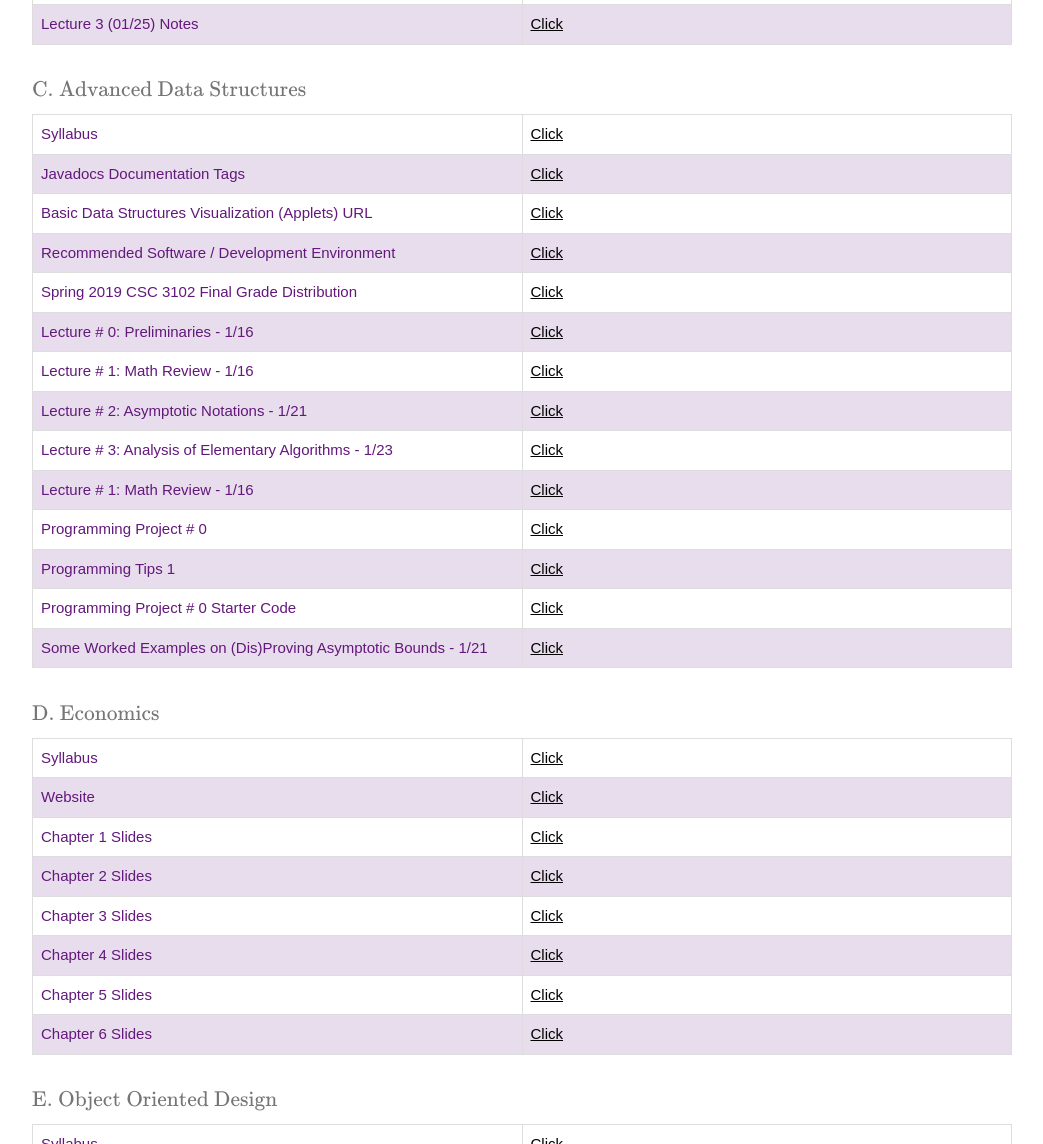
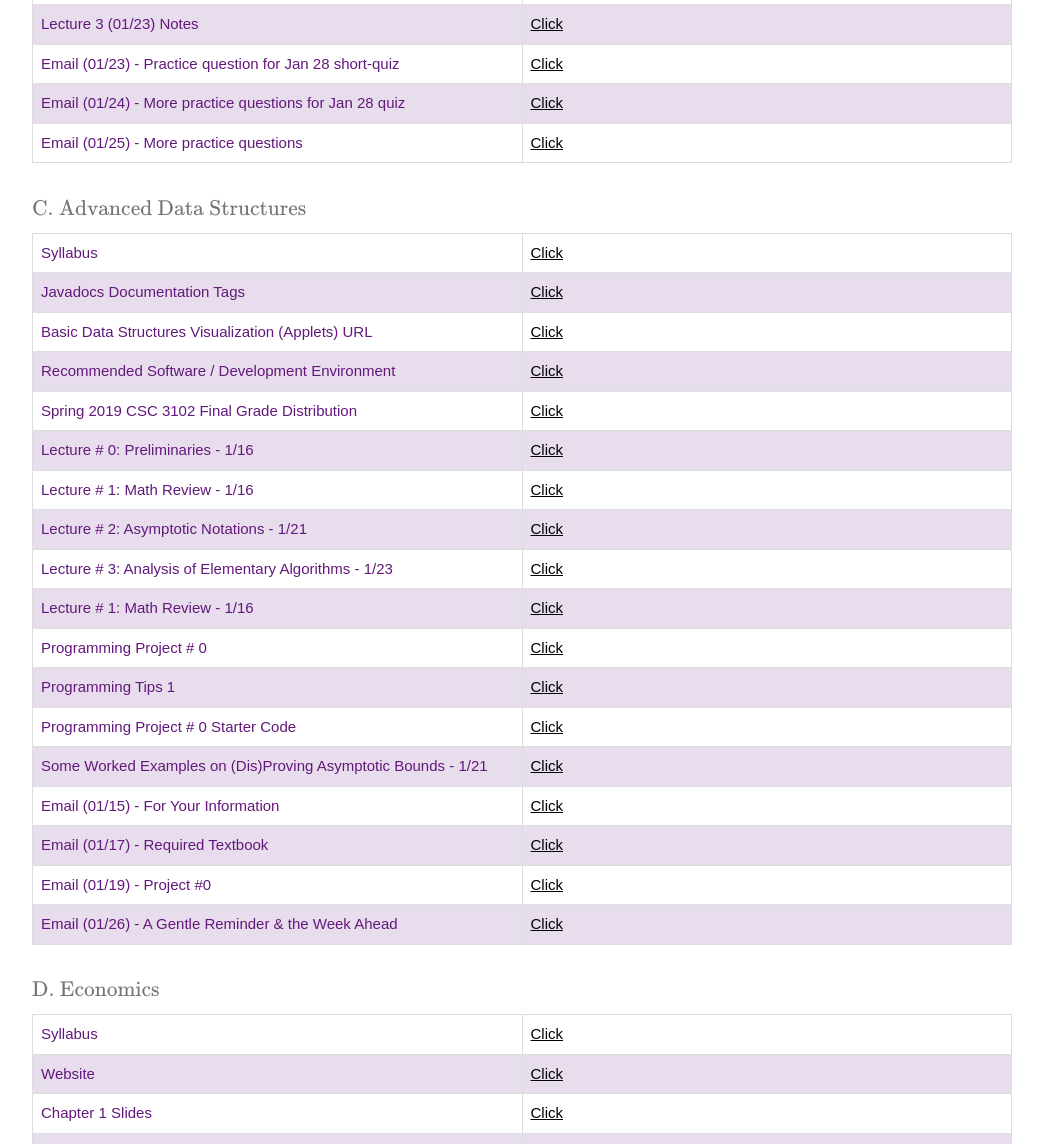
Before and after one commit to mylsu282819/mylsu282819.github.io, a plain HTML site: page 2019spring.html in a window 1280 px wide. Shown: the part 940-2084 px from the top of the page, without its empty margins (118-1161 px from the left). Drawn offline with nearby package versions, Linux system fonts and the light colour scheme; some packages are replaced by stand-ins of ours.

Commit message:
Version 2.1.3
uploaded some kundu and duncan emails

```diff
--- a/2019spring.html
+++ b/2019spring.html
@@ -83,7 +83,7 @@ body,h1,h2,h3,h4,h5,h6 {font-family: Arial, Helvetica, sans-serif;}
           <td><a href="lsu/discstr/kunduemail2.pdf" target="_blank">Click</a></td>
         </tr>
         <tr>
-          <td><a class="chad">Email (01/20) -  Array Assignment Statement Syntax Structure</a></td>
+          <td><a class="chad">Email (01/20) - Array Assignment Statement Syntax Structure</a></td>
           <td><a href="lsu/discstr/kunduemail3.pdf" target="_blank">Click</a></td>
         </tr>
         <tr>
@@ -95,11 +95,11 @@ body,h1,h2,h3,h4,h5,h6 {font-family: Arial, Helvetica, sans-serif;}
           <td><a href="lsu/discstr/khasyntaxtree.pdf" target="_blank">Click</a></td>
         </tr>
         <tr>
-          <td><a class="chad">Email (01/21) -  January 23 Practice Questions</a></td>
+          <td><a class="chad">Email (01/21) - January 23 Practice Questions</a></td>
           <td><a href="lsu/discstr/kunduemail4.pdf" target="_blank">Click</a></td>
         </tr>
         <tr>
-          <td><a class="chad">Email (01/22) -  Performance went down...</a></td>
+          <td><a class="chad">Email (01/22) - Performance went down...</a></td>
           <td><a href="lsu/discstr/kunduemail5.pdf" target="_blank">Click</a></td>
         </tr>
         <tr>
@@ -107,8 +107,20 @@ body,h1,h2,h3,h4,h5,h6 {font-family: Arial, Helvetica, sans-serif;}
           <td><a href="lsu/discstr/lecture2notes.pdf" target="_blank">Click</a></td>
         </tr>
         <tr>
-          <td><a class="chad">Lecture 3 (01/25) Notes</a></td>
+          <td><a class="chad">Lecture 3 (01/23) Notes</a></td>
           <td><a href="lsu/discstr/lecture3notes.pdf" target="_blank">Click</a></td>
+        </tr>
+        <tr>
+          <td><a class="chad">Email (01/23) - Practice question for Jan 28 short-quiz</a></td>
+          <td><a href="lsu/discstr/kunduemail6.pdf" target="_blank">Click</a></td>
+        </tr>
+        <tr>
+          <td><a class="chad">Email (01/24) - More practice questions for Jan 28 quiz</a></td>
+          <td><a href="lsu/discstr/kunduemail7.pdf" target="_blank">Click</a></td>
+        </tr>
+        <tr>
+          <td><a class="chad">Email (01/25) - More practice questions</a></td>
+          <td><a href="lsu/discstr/kunduemail8.pdf" target="_blank">Click</a></td>
         </tr>
       </table>
       <br />
@@ -169,6 +181,22 @@ body,h1,h2,h3,h4,h5,h6 {font-family: Arial, Helvetica, sans-serif;}
         <tr>
           <td><a class="chad">Some Worked Examples on (Dis)Proving Asymptotic Bounds - 1/21</a></td>
           <td><a href="lsu/advdatastr/csc3102SolvedProblemsAsymptoticBounds.pdf" target="_blank">Click</a></td>
+        </tr>
+        <tr>
+          <td><a class="chad">Email (01/15) - For Your Information</a></td>
+          <td><a href="lsu/advdatastr/duncanemail1.pdf" target="_blank">Click</a></td>
+        </tr>
+        <tr>
+          <td><a class="chad">Email (01/17) - Required Textbook</a></td>
+          <td><a href="lsu/advdatastr/duncanemail2.pdf" target="_blank">Click</a></td>
+        </tr>
+        <tr>
+          <td><a class="chad">Email (01/19) - Project #0</a></td>
+          <td><a href="lsu/advdatastr/duncanemail3.pdf" target="_blank">Click</a></td>
+        </tr>
+        <tr>
+          <td><a class="chad">Email (01/26) - A Gentle Reminder & the Week Ahead</a></td>
+          <td><a href="lsu/advdatastr/duncanemail4.pdf" target="_blank">Click</a></td>
         </tr>
       </table>
       <br />
```
Also changed, not shown: 7 other files.
